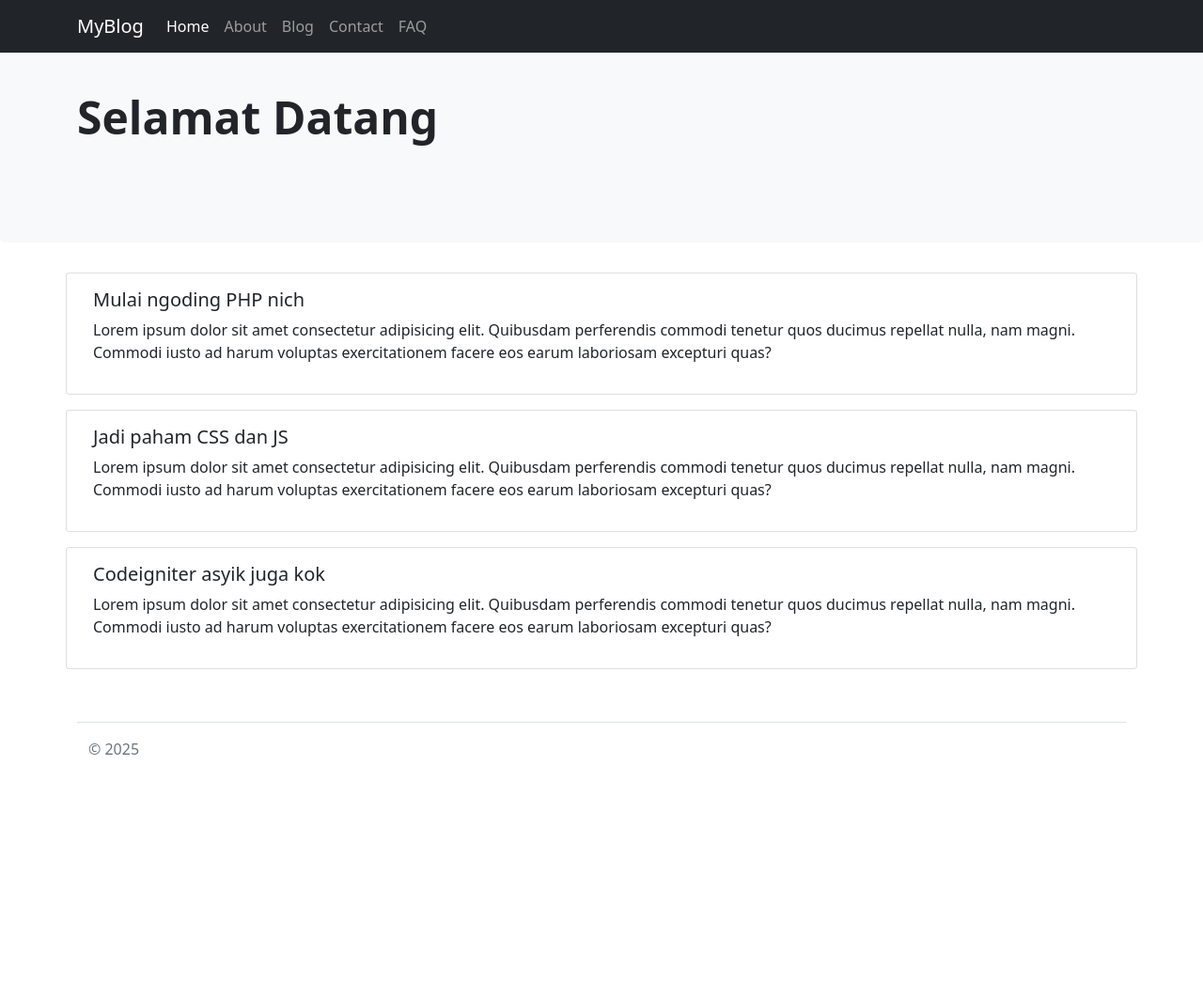
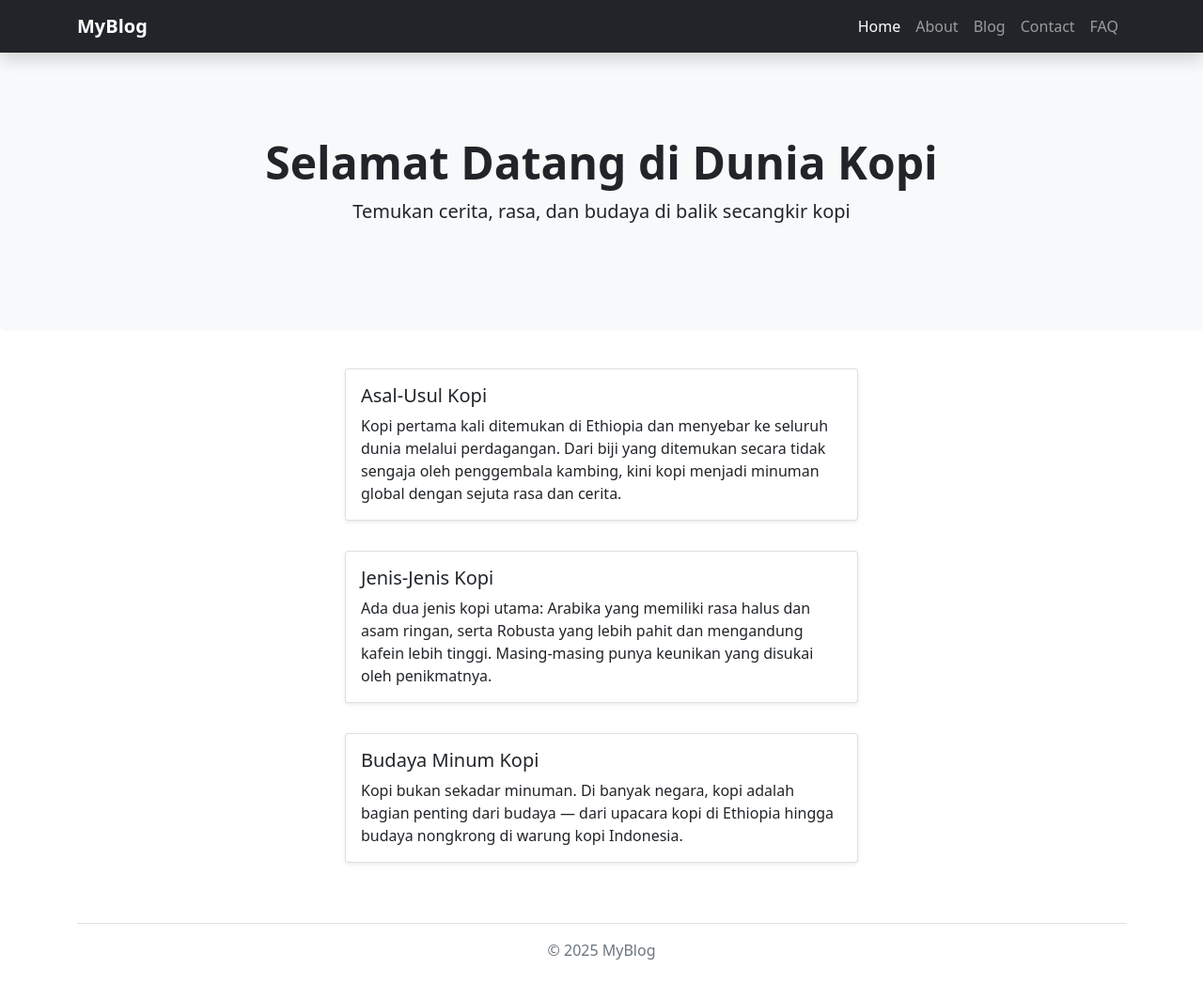
Before and after one commit to amanbd04/project3, a CodeIgniter 4 app: the page made by app/Views/home.php in a window 1280 px wide. Shown: the whole page at 94% size. Before the commit the page ends 803 px from the top, so only its background shows below. Run offline with PHP 8.4 and a stand-in for CodeIgniter, Linux system fonts and the light colour scheme; the template is opened without the code that fills it, so the values that code supplies are empty; some libraries are stand-ins or nearby versions.

Commit message:
"Modify peletakan menu, dan pembungkusan setiap pembahsan"

```diff
--- a/app/Views/home.php
+++ b/app/Views/home.php
@@ -4,7 +4,7 @@
 <head>
 	<meta charset="UTF-8">
 	<meta name="viewport" content="width=device-width, initial-scale=1.0">
-	<title>MyBlog</title>
+	<title>MyBlog - Dunia Kopi</title>
 
 	<!-- Bootstrap CSS -->
 	<link rel="stylesheet" href="<?= base_url('css/bootstrap.min.css') ?>" />
@@ -12,14 +12,14 @@
 
 <body>
 
-	<nav class="navbar navbar-expand-md navbar-dark fixed-top bg-dark">
+	<nav class="navbar navbar-expand-md navbar-dark fixed-top bg-dark shadow">
 		<div class="container">
-			<a class="navbar-brand" href="<?= base_url() ?>">MyBlog</a>
+			<a class="navbar-brand fw-bold" href="<?= base_url() ?>">MyBlog</a>
 			<button class="navbar-toggler" type="button" data-bs-toggle="collapse" data-bs-target="#navbarNav" aria-controls="navbarNav" aria-expanded="false" aria-label="Toggle navigation">
 				<span class="navbar-toggler-icon"></span>
 			</button>
 			<div class="collapse navbar-collapse" id="navbarNav">
-				<ul class="navbar-nav">
+				<ul class="navbar-nav ms-auto">
 					<li class="nav-item">
 						<a class="nav-link active" aria-current="page" href="<?= base_url() ?>">Home</a>
 					</li>
@@ -40,46 +40,51 @@
 		</div>
 	</nav>
 
-	<div class="p-5 mb-4 bg-light rounded-3">
-      <div class="container py-5">
-        <h1 class="display-5 fw-bold">Selamat Datang</h1>
-        <!-- <p class="col-md-8 fs-4">di laman portal berita</p> -->
-        <!-- <button class="btn btn-primary btn-sm" type="button">Read more</button> -->
-      </div>
-    </div>
+	<div class="p-5 mb-4 bg-light rounded-3 text-center mt-5">
+		<div class="container py-5">
+			<h1 class="display-5 fw-bold">Selamat Datang di Dunia Kopi</h1>
+			<p class="lead">Temukan cerita, rasa, dan budaya di balik secangkir kopi</p>
+		</div>
+	</div>
 
 	<div class="container">
 		<div class="row">
-			<div class="col-md-12 my-2 card">
-				<div class="card-body">
-					<h5 class="h5">Mulai ngoding PHP nich</h5>
-					<p>Lorem ipsum dolor sit amet consectetur adipisicing elit. Quibusdam perferendis commodi tenetur quos ducimus repellat nulla, nam magni. Commodi iusto ad harum voluptas exercitationem facere eos earum laboriosam excepturi quas?</p>
-				</div>
-			</div>
-			<div class="col-md-12 my-2 card">
-				<div class="card-body">
-					<h5 class="h5">Jadi paham CSS dan JS</h5>
-					<p>Lorem ipsum dolor sit amet consectetur adipisicing elit. Quibusdam perferendis commodi tenetur quos ducimus repellat nulla, nam magni. Commodi iusto ad harum voluptas exercitationem facere eos earum laboriosam excepturi quas?</p>
-				</div>
-			</div>
-			<div class="col-md-12 my-2 card">
-				<div class="card-body">
-					<h5 class="h5">Codeigniter asyik juga kok</h5>
-					<p>Lorem ipsum dolor sit amet consectetur adipisicing elit. Quibusdam perferendis commodi tenetur quos ducimus repellat nulla, nam magni. Commodi iusto ad harum voluptas exercitationem facere eos earum laboriosam excepturi quas?</p>
+			<div class="col-md-6 offset-md-3 my-3">
+				<div class="card shadow-sm">
+					<div class="card-body">
+						<h5 class="card-title">Asal-Usul Kopi</h5>
+						<p class="card-text">Kopi pertama kali ditemukan di Ethiopia dan menyebar ke seluruh dunia melalui perdagangan. Dari biji yang ditemukan secara tidak sengaja oleh penggembala kambing, kini kopi menjadi minuman global dengan sejuta rasa dan cerita.</p>
+					</div>
 				</div>
 			</div>
 
+			<div class="col-md-6 offset-md-3 my-3">
+				<div class="card shadow-sm">
+					<div class="card-body">
+						<h5 class="card-title">Jenis-Jenis Kopi</h5>
+						<p class="card-text">Ada dua jenis kopi utama: Arabika yang memiliki rasa halus dan asam ringan, serta Robusta yang lebih pahit dan mengandung kafein lebih tinggi. Masing-masing punya keunikan yang disukai oleh penikmatnya.</p>
+					</div>
+				</div>
+			</div>
+
+			<div class="col-md-6 offset-md-3 my-3">
+				<div class="card shadow-sm">
+					<div class="card-body">
+						<h5 class="card-title">Budaya Minum Kopi</h5>
+						<p class="card-text">Kopi bukan sekadar minuman. Di banyak negara, kopi adalah bagian penting dari budaya — dari upacara kopi di Ethiopia hingga budaya nongkrong di warung kopi Indonesia.</p>
+					</div>
+				</div>
+			</div>
 		</div>
 	</div>
+
 	<div class="container py-4">
-		<footer class="pt-3 mt-4 text-muted border-top">
-			<div class="container">
-				&copy; <?= Date('Y') ?>
-			</div>
+		<footer class="pt-3 mt-4 text-muted border-top text-center">
+			&copy; <?= date('Y') ?> MyBlog
 		</footer>
 	</div>
 
-	<!-- Jquery dan Bootsrap JS -->
+	<!-- Jquery dan Bootstrap JS -->
 	<script src="<?= base_url('js/jquery.min.js') ?>"></script>
 	<script src="<?= base_url('js/bootstrap.min.js') ?>"></script>
 
```
